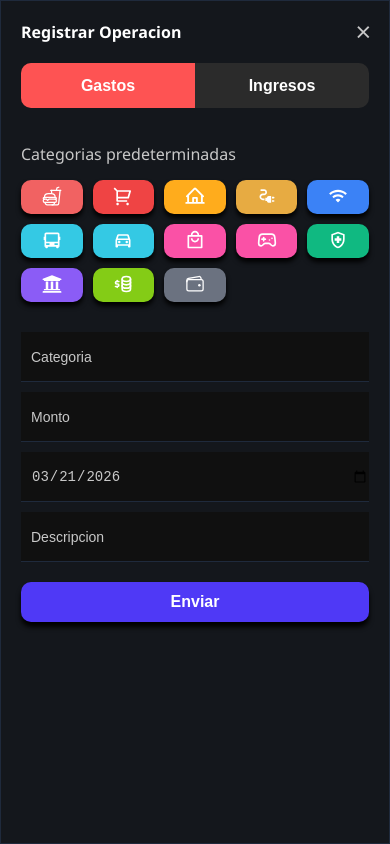
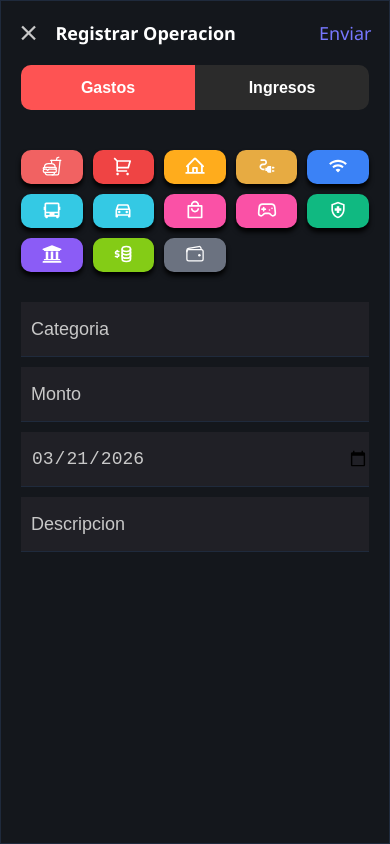
Before and after one commit to Davidpuente12/finance-App, a React (Vite) app: page / in a window 390 px wide. Both pictures are taken after a click on the button 340 px from the left and 794 px from the top of the page. Shown: the top 844 px of the page. Built offline with nearby package versions, Linux system fonts and the light colour scheme.

Commit message:
estilos-modal

```diff
--- a/src/Modal/components/Enviar_transaccion.jsx
+++ b/src/Modal/components/Enviar_transaccion.jsx
@@ -6,6 +6,7 @@ function EnviarTransaccion({
   DatosDelFormulario,
   transaccionAeditar,
   tipoDeTransaccion,
+  formRef,
 }) {
   const [categoria, setCategoria] = useState("");
   const [monto, setMonto] = useState("");
@@ -49,7 +50,6 @@ function EnviarTransaccion({
     <>
       {tipoDeTransaccion === "ingreso" ? (
         <div className="seccion-modal-formulario">
-          <p>Ingresa el tipo de ingreso</p>
           <ul className="categories-list">
             {categorias_ingresos.map((item, index) => (
               <li
@@ -64,6 +64,7 @@ function EnviarTransaccion({
           </ul>
 
           <form
+            ref={formRef}
             className="formulario"
             onSubmit={(event) => {
               event.preventDefault();
@@ -109,7 +110,6 @@ function EnviarTransaccion({
       ) : (
         // gastos
         <div className="seccion-modal-formulario">
-          <p>Categorias predeterminadas</p>
           <ul className="categories-list">
             {categorias_gastos.map((item, index) => (
               <li
@@ -124,6 +124,7 @@ function EnviarTransaccion({
           </ul>
 
           <form
+            ref={formRef}
             className="formulario"
             onSubmit={(event) => {
               event.preventDefault();
@@ -137,6 +138,7 @@ function EnviarTransaccion({
                 value={categoria}
                 required
                 onChange={(event) => setCategoria(event.target.value)}
+                className={categoria && "input-active"}
               />
               <input
                 type="text"
@@ -145,6 +147,7 @@ function EnviarTransaccion({
                 required
                 value={montoFormat}
                 onChange={handleMontoChange}
+                className={montoFormat && "input-active"}
               />
               <input
                 type="date"
@@ -156,6 +159,7 @@ function EnviarTransaccion({
                 placeholder="Descripcion"
                 value={descripcion}
                 onChange={(event) => setDescripcion(event.target.value)}
+                className={descripcion && "input-active"}
               />
             </div>
             <button type="submit">
--- a/src/Modal/components/formulario.jsx
+++ b/src/Modal/components/formulario.jsx
@@ -1,4 +1,4 @@
-import { useEffect, useState } from "react";
+import { useEffect, useRef, useState } from "react";
 import { FaTrashAlt } from "react-icons/fa";
 import { EnviarTransaccion } from "./Enviar_transaccion";
 import "../modal.css";
@@ -10,10 +10,17 @@ function Formulario({
   onDelete,
 }) {
   const [tipoDeTransaccion, setTipoDeTransaccion] = useState("gasto");
+  const formularioRef = useRef(null);
+
+  function handleSubmitMovil() {
+    formularioRef.current?.requestSubmit();
+  }
 
   useEffect(() => {
     if (transaccionAeditar?.tipo === "ingreso") {
       setTipoDeTransaccion("ingreso");
+    } else {
+      setTipoDeTransaccion("gasto");
     }
   }, [transaccionAeditar]);
 
@@ -32,8 +39,15 @@ function Formulario({
     <div className="section-modal">
       <section>
         <div className="section-modal-header">
-          <h3>Registrar Operacion</h3>
-          <div className="icons-modal">
+          <div className="content-principal">
+            <h3>Registrar Operacion</h3>
+
+            <span className="icon-closed" onClick={ClosedModal}>
+              ⨉
+            </span>
+          </div>
+
+          <div className="content-principal">
             {transaccionAeditar && onDelete && (
               <span
                 className="icon-delete-modal"
@@ -46,8 +60,18 @@ function Formulario({
               </span>
             )}
 
-            <span className="icon-closed" onClick={ClosedModal}>
-              ⨉
+            <span
+              className="button-submit-movil"
+              onClick={handleSubmitMovil}
+              role="button"
+              tabIndex={0}
+              onKeyPress={(event) => {
+                if (event.key === "Enter" || event.key === " ") {
+                  handleSubmitMovil();
+                }
+              }}
+            >
+              Enviar
             </span>
           </div>
         </div>
@@ -75,6 +99,7 @@ function Formulario({
           DatosDelFormulario={DatosDelFormulario}
           transaccionAeditar={transaccionAeditar}
           tipoDeTransaccion={tipoDeTransaccion}
+          formRef={formularioRef}
         />
       </section>
     </div>
--- a/src/Modal/modal.css
+++ b/src/Modal/modal.css
@@ -36,17 +36,15 @@
 
 .section-modal-header {
   padding-bottom: 20px;
+}
+.content-principal {
   display: flex;
   justify-content: space-between;
   align-items: center;
 }
-.icons-modal {
-  display: flex;
-  gap: 40px;
-}
 .icon-closed,
 .icon-delete-modal {
-  font-size: 1.5rem;
+  font-size: var(--text-large);
   font-weight: bold;
   color: var(--text-secondary);
   cursor: pointer;
@@ -56,6 +54,9 @@
 }
 .section-modal-header .icon-closed:hover {
   color: var(--text-primary);
+}
+.button-submit-movil {
+  display: none;
 }
 .section-modal-panel {
   width: 100%;
@@ -90,14 +91,9 @@
 /* Seccion gastos */
 .seccion-modal-formulario {
   height: 400px;
-  margin-top: 10px;
+  margin-top: 30px;
   position: relative;
 }
-.seccion-modal-formulario p {
-  margin: 15px 0;
-  color: var(--text-secondary);
-}
-
 .categories-list {
   width: 100%;
   display: grid;
@@ -170,8 +166,7 @@
   padding: 10px 15px;
   border: none;
   border-radius: 10px;
-  font-size: inherit;
-  font-weight: bold;
+  font-size: var(--text-large);
   cursor: pointer;
   position: absolute;
   bottom: -20px;
@@ -198,17 +193,43 @@
     margin-top: 0;
     border-radius: 0;
   }
+  .section-modal-header {
+    display: flex;
+    justify-content: space-between;
+  }
+  .content-principal {
+    justify-content: initial;
+    gap: 20px;
+  }
+  .section-modal-header h3 {
+    order: 2;
+  }
+  .section-modal-header .icon-closed {
+    order: 1;
+  }
+  .button-submit-movil {
+    display: block;
+    width: 50px;
+    color: var(--text-color-primary);
+    font-size: var(--text-large);
+    font-weight: 500;
+  }
+
   .formulario input {
     width: 100%;
-    height: 50px;
+    height: 55px;
     border: none;
     border-bottom: 1px solid var(--border-primary);
-    background-color: #101010;
+    background-color: var(--bg-body);
     border-radius: 0;
     outline: none;
+    font-size: var(--text-large);
   }
   .formulario .input-active {
-    border-bottom: 2px solid var(--button-primary);
+    border-bottom: 1px solid var(--button-primary);
+  }
+  .formulario button {
+    display: none;
   }
   .categories-list {
     grid-template-columns: repeat(5, 1fr);
--- a/src/index.css
+++ b/src/index.css
@@ -17,7 +17,7 @@
   --text-color-green: rgb(0, 212, 146);
   --text-color-red: rgb(255, 83, 83);
 
-  --text-large: clamp(1.6rem, 1.5vw, 1.8rem);
+  --text-large: 1.8rem;
   --text-medium: 1.6rem;
   --text-small: 1.4rem;
 
@@ -147,6 +147,7 @@ section {
 }
 section h3 {
   font-size: var(--text-large);
+  font-weight: 600;
 }
 
 footer {
```
